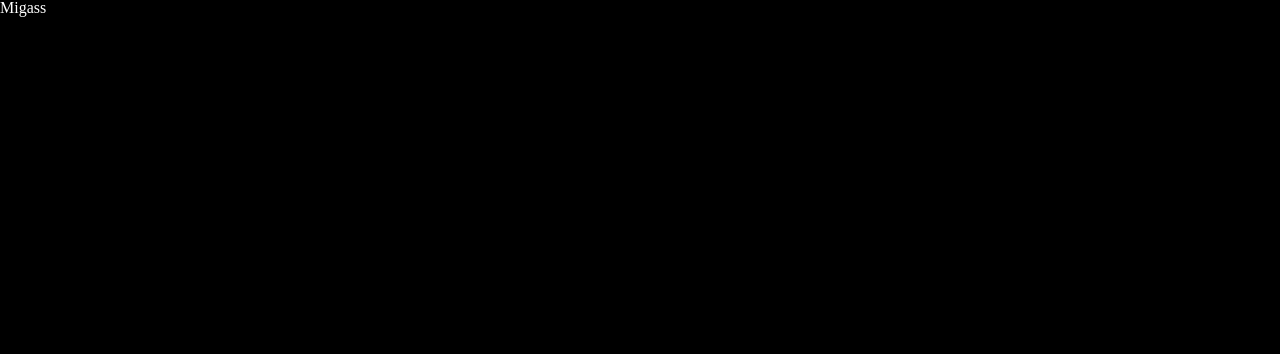
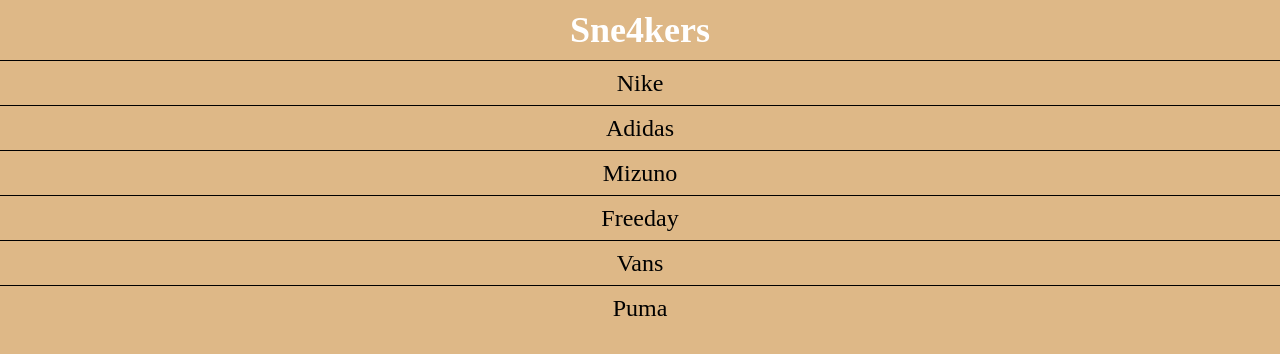
Before and after one commit to MiguelSete/Sne4kers, a plain HTML site: page index.html in a window 1280 px wide. Drawn offline with Linux system fonts and the light colour scheme.

Commit message:
Add files via upload

```diff
--- a/index.html
+++ b/index.html
@@ -9,6 +9,18 @@
     <title>Sne4kers</title>
 </head>
 <body>
-    <h1>Migass</h1>
+    <header class="cabecalho">
+    <h1 class="cabecalho-titulo">Sne4kers</h1>
+    <nav class="cabecalho-menu">
+        <ul>
+             <li> <a class="cabecalho-menu-item" href="#">Nike</a></li>
+             <li> <a class="cabecalho-menu-item" href="#">Adidas</a></li>
+             <li> <a class="cabecalho-menu-item" href="#">Mizuno</a></li>
+             <li> <a class="cabecalho-menu-item" href="#">Freeday</a></li>
+             <li> <a class="cabecalho-menu-item" href="#">Vans</a></li>
+             <li> <a class="cabecalho-menu-item" href="#">Puma</a></li>
+        </ul>
+    </nav>
+</header>
 </body>
 </html>
--- a/style.css
+++ b/style.css
@@ -1,8 +1,10 @@
 :root {
-    --cor-de-fundo: black;
+    --cor-de-fundo: #DEB887;
     --cabecalho-principal: purple;
     --cor-da-fonte: white;
+    --cor-fundo-menu: black;
 }
+
 
 
 
@@ -13,3 +15,24 @@
 h1{
     color: white
 }
+
+.cabecalho-titulo {
+    font-size: 36px;
+    font-weight: 700;
+    padding: 12px;
+    text-align: center;
+}
+
+.cabecalho.menu{
+    background-color: var(--cor-fundo-menu);
+}
+
+.cabecalho-menu-item {
+     display: block;
+     padding: 10px;
+     font-size: 24px;
+     text-decoration: none;
+     color: black;
+     text-align: center;
+     border-top: 1px solid;
+}
```
